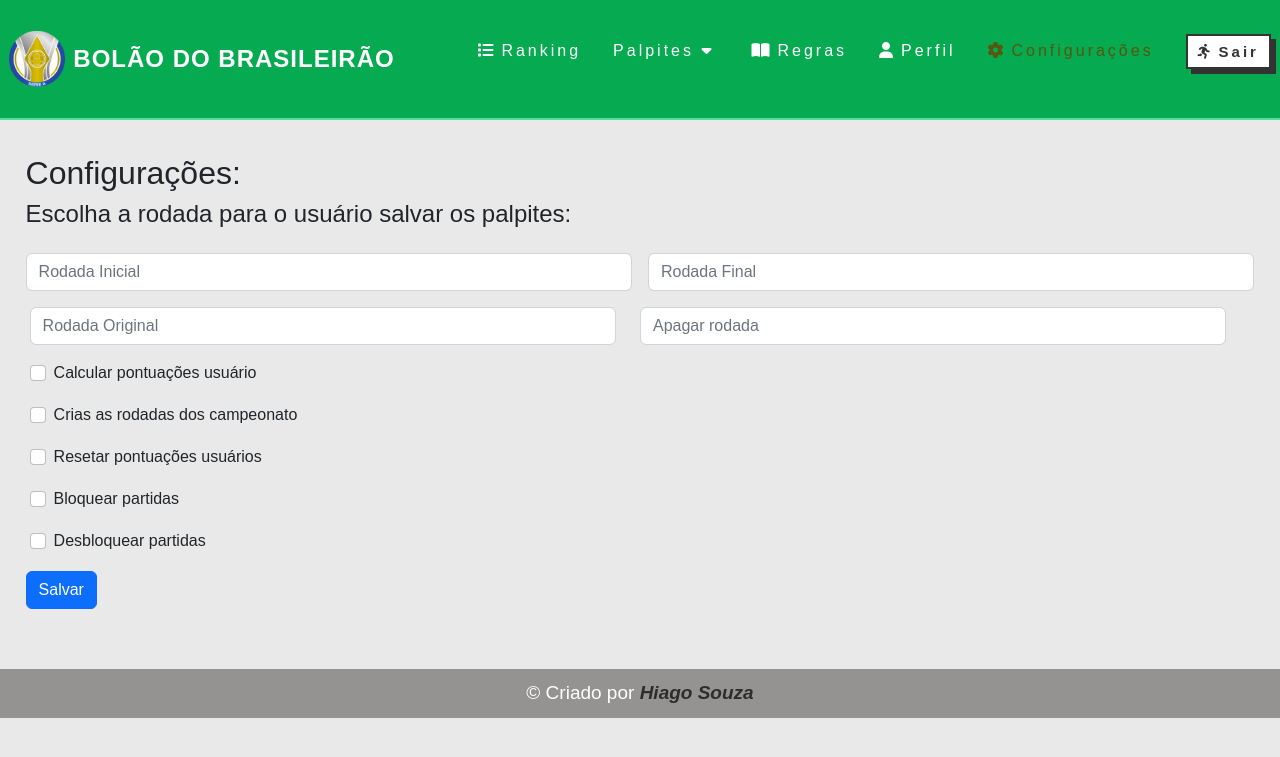
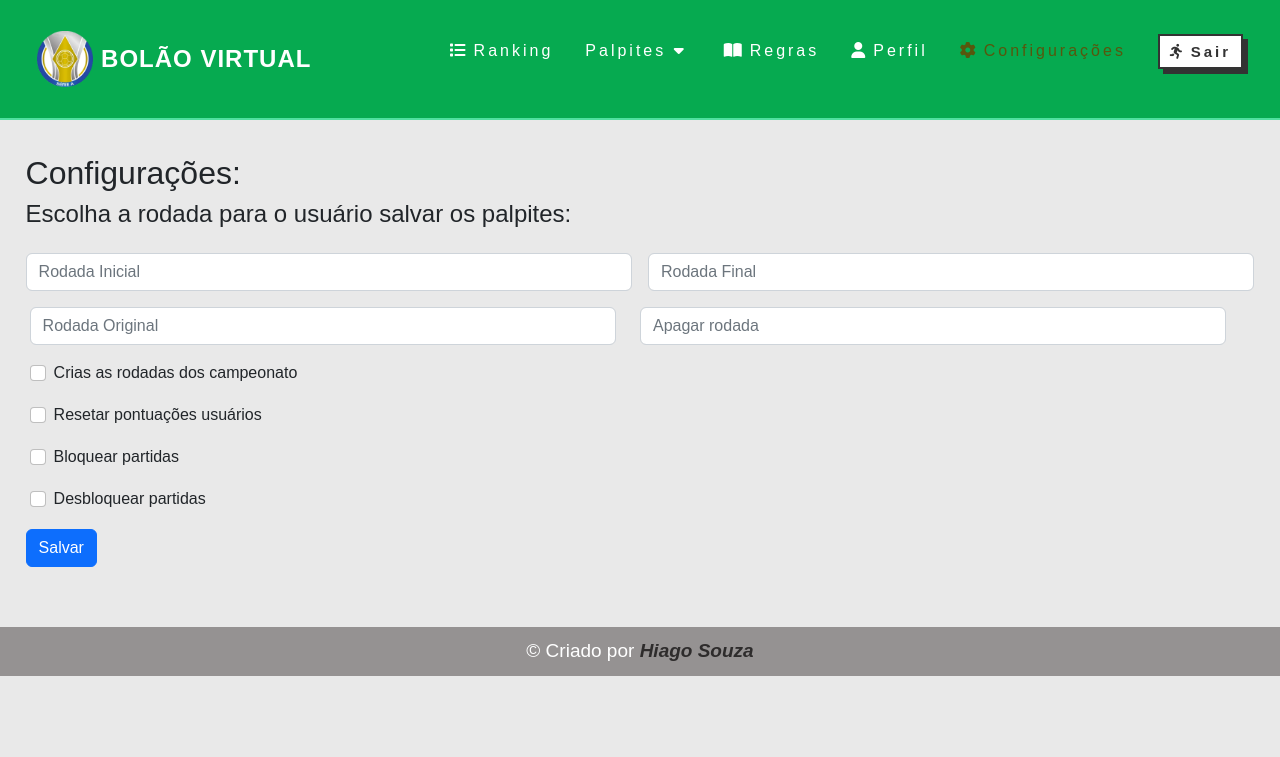
Before and after one commit to hiagospencer/bolao_brasileirao, a Django app: page /configuracoes in a window 1280 px wide. Shown: the top 757 px of the page. Run offline with Django 5.2, Linux system fonts and the light colour scheme; a user stored in the database is signed in; some libraries are stand-ins or nearby versions; some web fonts are replaced.

Commit message:
alterações no html

```diff
--- a/bolao/templates/auxiliar/base.html
+++ b/bolao/templates/auxiliar/base.html
@@ -6,7 +6,7 @@
     <meta charset="UTF-8">
     <meta name="viewport" content="width=device-width, initial-scale=1.0">
 
-    <link href="{% static 'assets/img/favicon.png' %}" rel="icon" />
+    <link href="{% static 'img/Brasileirao.png' %}" rel="icon" />
 
     <!-- font-awesome -->
     <script src="https://kit.fontawesome.com/276f2de692.js" crossorigin="anonymous"></script>
--- a/bolao/templates/auxiliar/header.html
+++ b/bolao/templates/auxiliar/header.html
@@ -5,7 +5,7 @@
             <a href="{% url 'homepage' %}">
                 <img src="{% static 'img/Brasileirao.png' %}" alt="">
             </a>
-            <span>Bolão do Brasileirão</span>
+            <span>Bolão Virtual</span>
         </div>
         <div class="mobile-menu">
             <div class="line1"></div>
--- a/bolao/templates/configuracoes.html
+++ b/bolao/templates/configuracoes.html
@@ -31,17 +31,6 @@
                 <div class="col">
                     <input type="number" class="form-control" placeholder="Apagar rodada" aria-label="Last name"
                         name="apagar_rodada" style="width: 100% !important;">
-                </div>
-            </div>
-
-            <div class="row mt-3">
-                <div class="col">
-                    <div class="form-check">
-                        <input class="form-check-input" type="checkbox" id="calcular_pontuacoes" name="calcular_pontuacoes">
-                        <label class="form-check-label" for="calcular_pontuacoes">
-                            Calcular pontuações usuário
-                        </label>
-                    </div>
                 </div>
             </div>
 
--- a/bolao/templates/regras.html
+++ b/bolao/templates/regras.html
@@ -5,7 +5,7 @@
         <div class="pontuacoes">
             <h3>Pontuações dos Palpites</h3>
             <div class="info_pontuacoes">
-                <span><b>Placar Exato:</b> 5</span>
+                <span><b>Placar Exato:</b> 3</span>
                 <p>Acertar o placar exato com os gols do vencedor e do perdedor ou empate.</p>
                 <span><b>Resultado do Jogo:</b> 2x1 ou 2x2 </span><br>
                 <span><b>Palpite:</b> 2x1 ou 2x2</span>
@@ -13,14 +13,14 @@
 
 
             <div class="info_pontuacoes">
-                <span><b>Vencedor da Partida:</b> 3</span>
+                <span><b>Vencedor da Partida:</b> 2</span>
                 <p>Acertar o vencedor da partida, mas erra o número de gols do perdedor.</p>
                 <span><b>Resultado do Jogo:</b> 2x1</span><br>
                 <span><b>Palpite:</b> 2x0</span>
             </div>
 
             <div class="info_pontuacoes">
-                <span><b>Empate:</b> 3</span>
+                <span><b>Empate:</b> 2</span>
                 <p>Acertar o empate da partida, mas erra o número de gols.</p>
                 <span><b>Resultado do Jogo:</b> 2x2</span><br>
                 <span><b>Palpite:</b> 1x1</span>
--- a/static/css/style.css
+++ b/static/css/style.css
@@ -286,7 +286,7 @@ tr:hover {
   max-width: 900px;
   display: flex;
   flex-wrap: wrap;
-  margin: 0 auto;
+  margin: 40px auto 250px auto;
 }
 
 form {
@@ -387,7 +387,7 @@ form {
   display: flex;
   flex-wrap: wrap;
   gap: 10px;
-  margin: 160px auto 0 auto;
+  margin: 160px auto 210px auto;
 }
 
 .pontuacoes {
```
